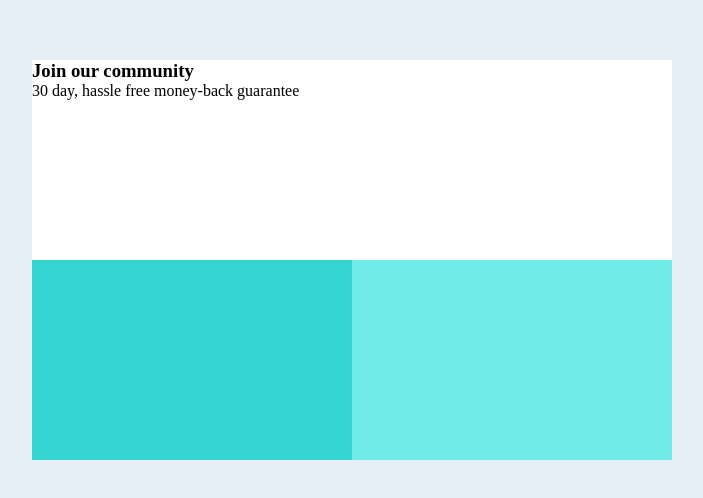
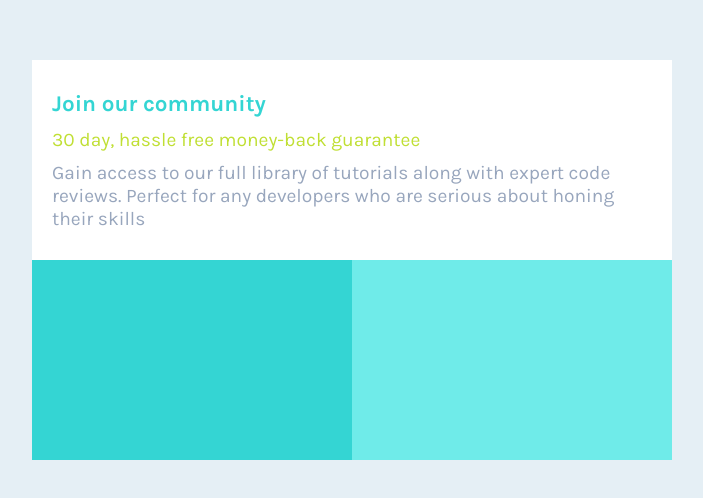
Before and after one commit to anuann-varghese/SinglePriceGrid-challenge, a plain HTML site: page index.html in a window 1280 px wide. Shown: the part 140-638 px from the top of the page, without its empty margins (288-991 px from the left). Drawn offline with Linux system fonts and the light colour scheme.

Commit message:
Completed first box

```diff
--- a/index.html
+++ b/index.html
@@ -11,7 +11,7 @@
         <div class="firstbox">
             <h3>Join our community</h3>
             <p class="yellowtext">30 day, hassle free money-back guarantee</p>
-            <p></p>
+            <p class="greytext"> Gain access to our full library of tutorials along with expert code reviews. Perfect for any developers who are serious about honing their skills</p>
         </div>
         <div class="middlebox"></div>
         <div class="lastbox"></div>
--- a/style.css
+++ b/style.css
@@ -1,3 +1,8 @@
+
+
+@import url('https://fonts.googleapis.com/css2?family=Karla:wght@400;700&display=swap');
+
+
 *{
     padding: 0;
     margin: 0;
@@ -11,6 +16,7 @@ body{
     display: flex;
     justify-content: center;
     align-items: center;
+    font-family: 'Karla', sans-serif;
 }
 .container{
     height: 90%;
@@ -22,8 +28,23 @@ body{
 
 }
 .firstbox{
-
+    display: flex;
+    flex-direction: column;
+    justify-content: space-evenly;
+    align-items: start;
     background-color: white;
+    padding: 20px;
+    text-align: left;
+}
+.firstbox h3{
+    color:hsl(179, 66%, 52%) ;
+}
+.yellowtext{
+    color: hsl(71, 73%, 54%)
+    ;
+}
+.greytext{
+    color: hsl(218, 22%, 67%);
 }
 .middlebox{
 
@@ -36,6 +57,9 @@ body{
 
 /* Medium devices (landscape tablets, 768px and up) */
 @media only screen and (min-width: 768px) {
+    body{
+        font-size: 1.2em;
+    }
     .container{
         height: 50%;
         width: 50%;
@@ -54,4 +78,6 @@ body{
 }
 
 /* Large devices (laptops/desktops, 992px and up) */
-@media only screen and (min-width: 992px) {...}
+@media only screen and (min-width: 992px) {
+
+}
```
